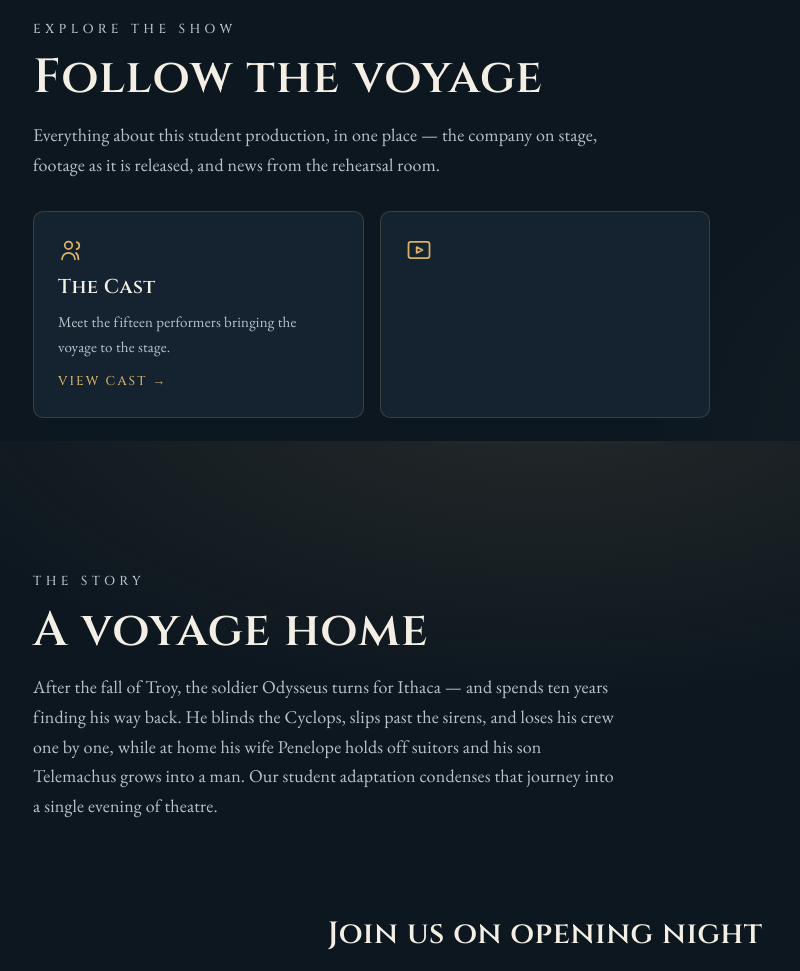
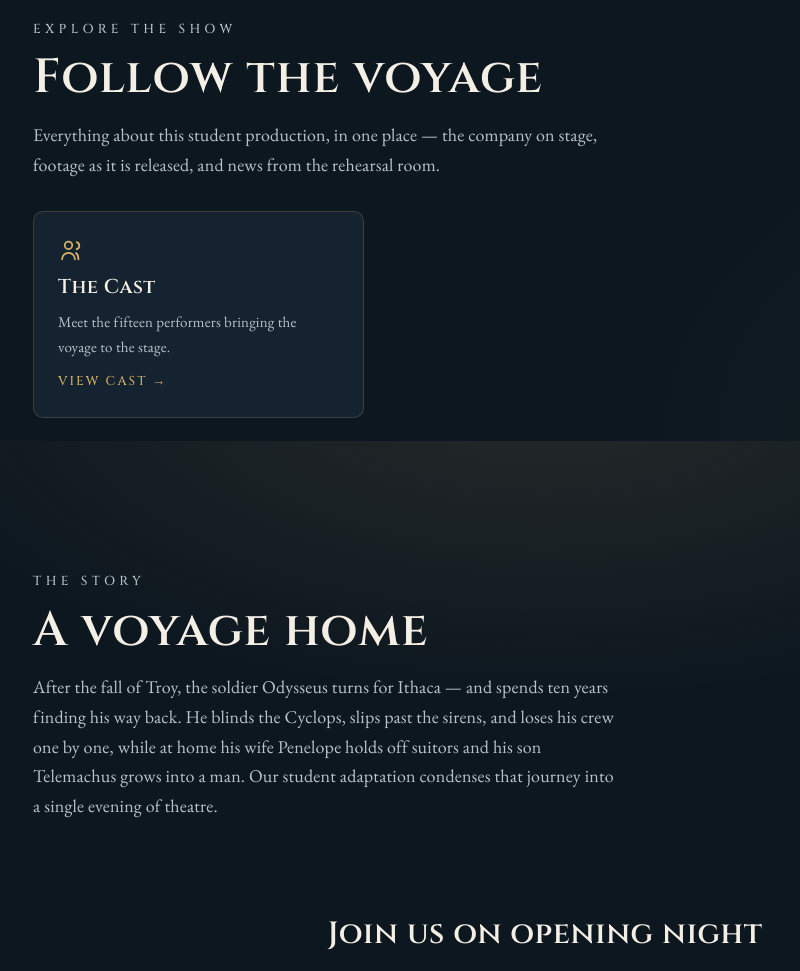
Before and after one commit to NealtheSeal128/Oddysey-website, a plain HTML site: page index.html in a window 1280 px wide. Shown: the part 1159-2130 px from the top of the page, without its empty margins (95-895 px from the left). Drawn offline with nearby package versions, Linux system fonts and the light colour scheme.

Commit message:
removed video final

```diff
--- a/index.html
+++ b/index.html
@@ -97,14 +97,7 @@
             <p>Meet the fifteen performers bringing the voyage to the stage.</p>
             <span class="link-card__more">View cast &rarr;</span>
           </a>
-          <a class="link-card reveal" href="videos.html" style="--i:1">
-            <span class="link-card__icon">
-              <svg width="28" height="28" viewBox="0 0 24 24" fill="none" stroke="currentColor" stroke-width="1.5" stroke-linecap="round" stroke-linejoin="round" aria-hidden="true">
-                <rect x="3" y="5" width="18" height="14" rx="2"/><path d="M10 9.5 15 12l-5 2.5Z"/>
-              </svg>
-            </span>
 
-          </a>
 
         </div>
       </div>
```
